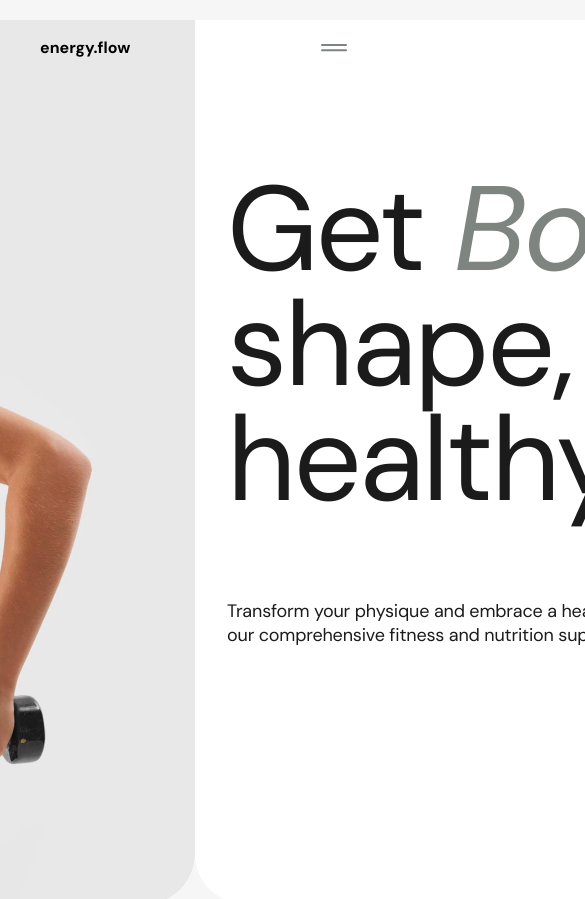
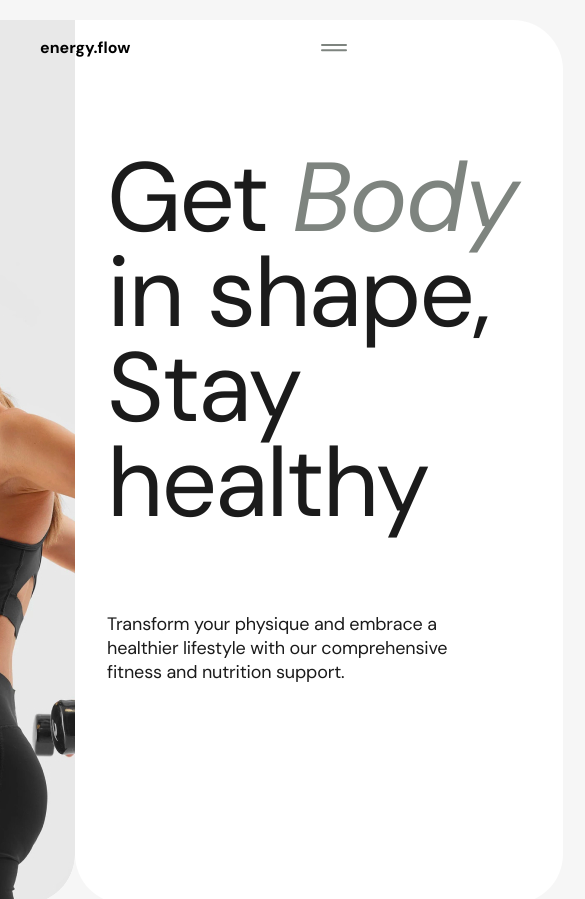
Before and after one commit to yasinskislava/team-project-pau, a website built with Parcel: page src/index.html in a window 390 px wide. Shown: the top 899 px of the page, 585 px wide, since content can reach past the window. Built offline with nearby package versions, Linux system fonts and the light colour scheme; no server answers.

Commit message:
hero-tablet

```diff
--- a/src/sass/components/_hero.scss
+++ b/src/sass/components/_hero.scss
@@ -5,7 +5,7 @@
 
 // img
 
-.hero__img-box{
+.hero__img-box {
     position: relative;
 }
 
@@ -15,6 +15,14 @@
     flex-shrink: 0;
     border-radius: 50px 0px 50px 50px;
     background: url(../images/desktop-hero.jpg) lightgray no-repeat;
+}
+
+@media screen and (max-width: 769px) {
+    .hero__img {
+        width: 248px;
+        height: 884px;
+        background: url(../images/tablet-hero.jpg) lightgray no-repeat;
+    }
 }
 
 .hero__hashtags-box {
@@ -28,6 +36,12 @@
     gap: 8px;
     flex-wrap: wrap;
     gap: 10px;
+}
+@media screen and (max-width: 769px) {
+    .hero__hashtags-box {
+        left: 10%;
+        bottom: 8%;
+    }
 }
 
 .hero__hashtags {
@@ -54,6 +68,14 @@
     background: #FFF;
 }
 
+@media screen and (max-width: 769px) {
+    .hero__card-box {
+        width: 488px;
+        height: 884px;
+        flex-shrink: 0;
+    }
+}
+
 .hero__card-title {
     margin-bottom: 0%;
     padding: 32px;
@@ -68,6 +90,15 @@
     letter-spacing: -2.4px;
 }
 
+@media screen and (max-width: 769px) {
+    .hero__card-title {
+        width: 424px;
+        font-size: 98px;
+        line-height: 95px;
+        letter-spacing: -1.96px;
+    }
+}
+
 .hero__card-span {
     color: #7E847F;
     font-family: "DM Sans";
@@ -77,6 +108,15 @@
     line-height: 115px;
     letter-spacing: -2.4px;
 }
+
+@media screen and (max-width: 769px) {
+    .hero__card-span {
+        font-size: 98px;
+        line-height: 95px;
+        letter-spacing: -1.96px;
+    }
+}
+
 
 .hero__card-text {
     padding: 32px;
@@ -89,3 +129,9 @@
     letter-spacing: -0.18px;
     width: 528px;
 }
+
+@media screen and (max-width: 769px) {
+    .hero__card-text {
+        width: 396px;
+}
+}
```
